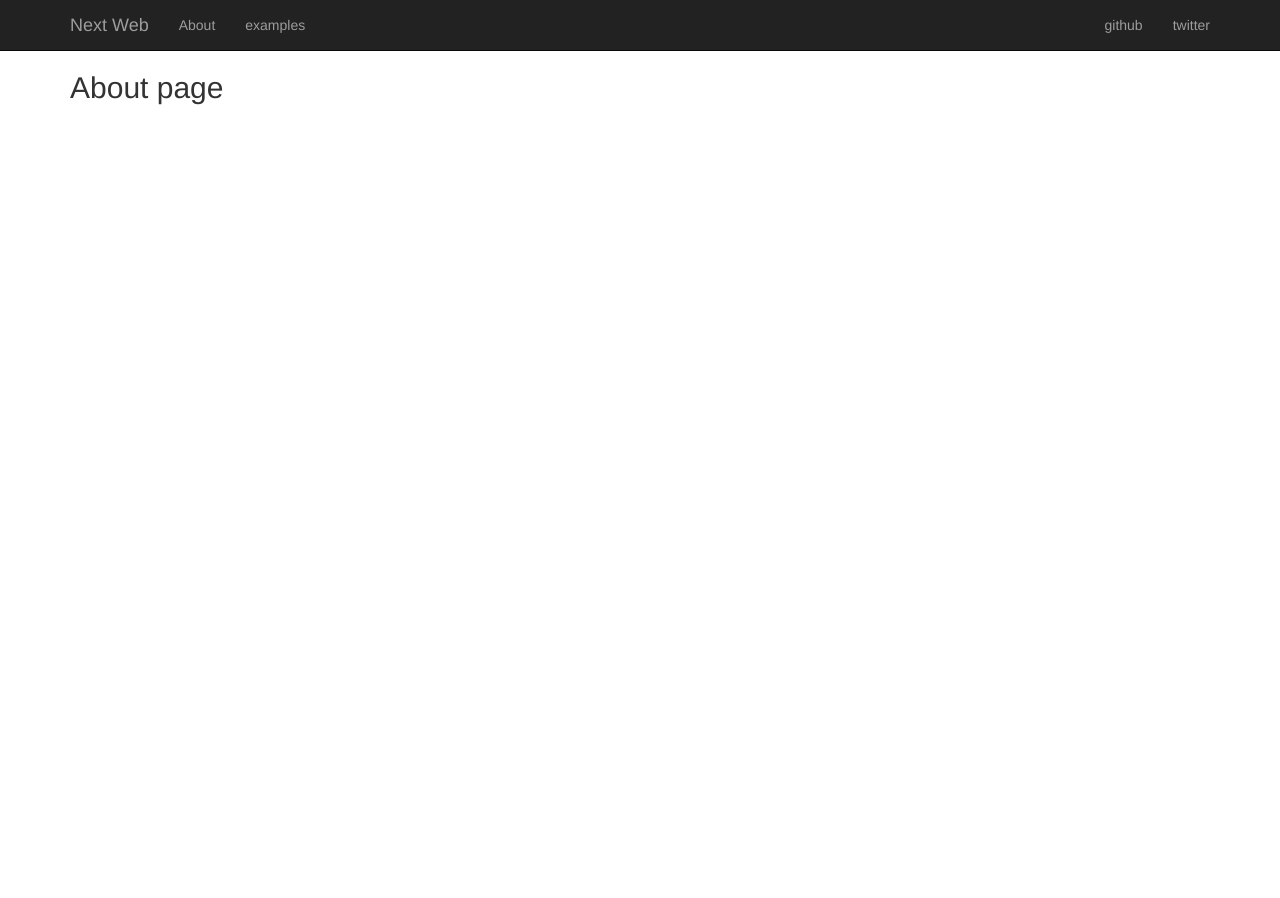
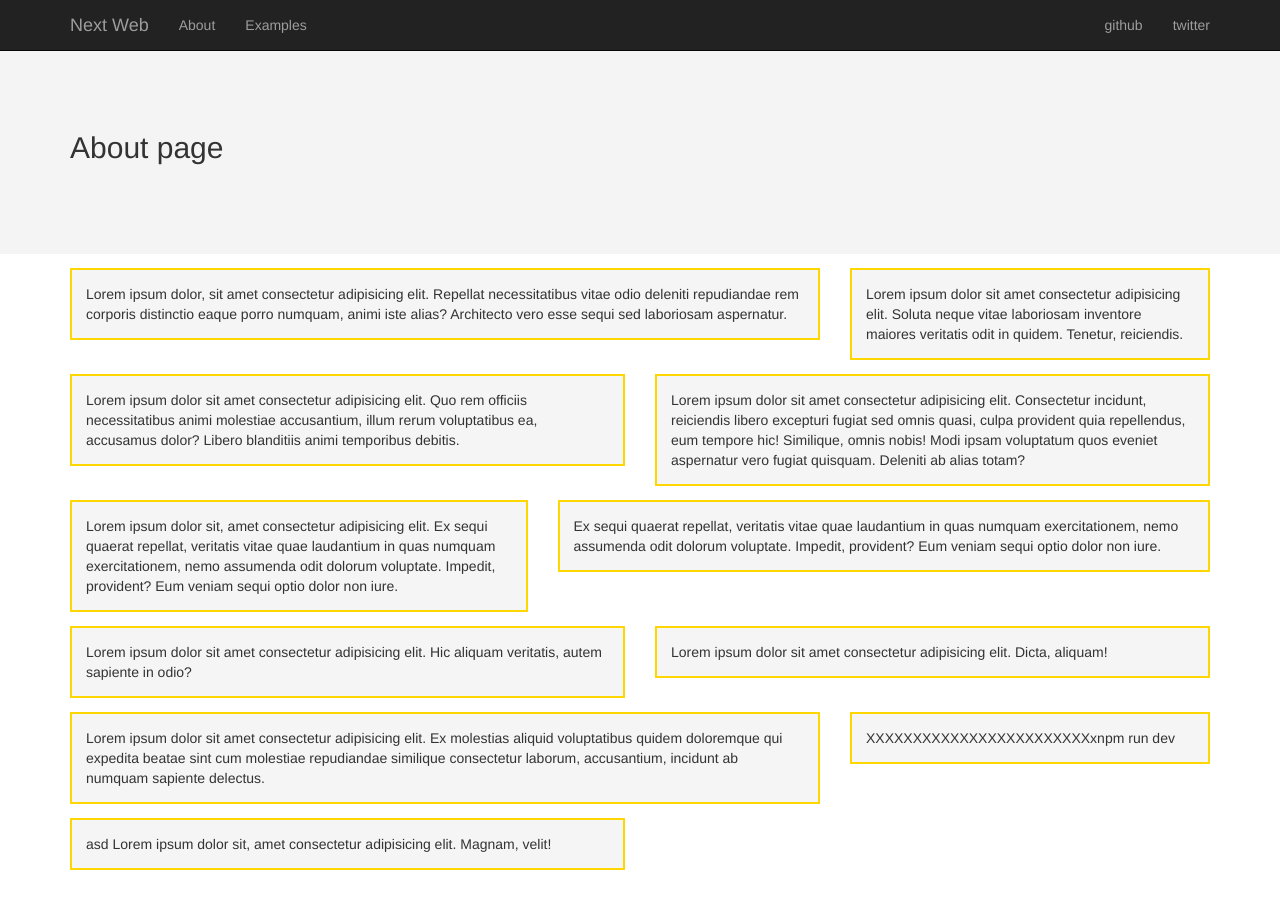
Before and after one commit to davidkvara/react-sandbox, a React (Create React App) app: page /about in a window 1280 px wide. Before the commit the page ends 800 px from the top, so only its background shows below. Built offline with nearby package versions, Linux system fonts and the light colour scheme.

Commit message:
add todo app, test new styles

```diff
--- a/src/bootstrap/app.css
+++ b/src/bootstrap/app.css
@@ -1,5 +1,26 @@
 .hero-container {
   padding: 60px 0 80px;
   background: #f4f4f4;
-  text-align: center;
 }
+
+.box {
+  background: whitesmoke;
+  border: 2px solid gold;
+  padding: 1em;
+  margin-top: 14px;
+  word-break: break-word;
+  overflow-wrap: break-word;
+}
+
+.about-app,
+.example-page {
+  padding-bottom: 2em;
+}
+
+.h-verdict {
+  margin-top: 22px;
+  font-size: 18px;
+}
+.h-verdict.good {
+  color: #4caf50;
+}
--- a/src/bootstrap/components/header.js
+++ b/src/bootstrap/components/header.js
@@ -38,7 +38,7 @@ const Header = () => {
               About
             </ListItem>
             <ListItem eventKey={2} to="/examples">
-              examples
+              Examples
             </ListItem>
           </Nav>
           <Nav pullRight>
--- a/src/bootstrap/pages/about.js
+++ b/src/bootstrap/pages/about.js
@@ -1,7 +1,109 @@
 import React from "react";
+import { Grid, Col, Row } from "react-bootstrap";
 
 export default () => (
-  <div className="container">
-    <h2>About page</h2>
+  <div className="about-app">
+    <div className="div hero-container">
+      <div className="container">
+        <h2>About page</h2>
+      </div>
+    </div>
+    <Grid>
+      <Row className="show-grid">
+        <Col sm={8}>
+          <div className="box">
+            Lorem ipsum dolor, sit amet consectetur adipisicing elit. Repellat
+            necessitatibus vitae odio deleniti repudiandae rem corporis
+            distinctio eaque porro numquam, animi iste alias? Architecto vero
+            esse sequi sed laboriosam aspernatur.
+          </div>
+        </Col>
+        <Col xs={6} sm={4}>
+          <div className="box">
+            Lorem ipsum dolor sit amet consectetur adipisicing elit. Soluta
+            neque vitae laboriosam inventore maiores veritatis odit in quidem.
+            Tenetur, reiciendis.
+          </div>
+        </Col>
+      </Row>
+
+      <Row className="show-grid">
+        <Col sm={6}>
+          <div className="box">
+            Lorem ipsum dolor sit amet consectetur adipisicing elit. Quo rem
+            officiis necessitatibus animi molestiae accusantium, illum rerum
+            voluptatibus ea, accusamus dolor? Libero blanditiis animi temporibus
+            debitis.
+          </div>
+        </Col>
+        <Col sm={6}>
+          <div className="box">
+            Lorem ipsum dolor sit amet consectetur adipisicing elit. Consectetur
+            incidunt, reiciendis libero excepturi fugiat sed omnis quasi, culpa
+            provident quia repellendus, eum tempore hic! Similique, omnis nobis!
+            Modi ipsam voluptatum quos eveniet aspernatur vero fugiat quisquam.
+            Deleniti ab alias totam?
+          </div>
+        </Col>
+      </Row>
+
+      <Row className="show-grid">
+        <Col sm={5}>
+          <div className="box">
+            Lorem ipsum dolor sit, amet consectetur adipisicing elit. Ex sequi
+            quaerat repellat, veritatis vitae quae laudantium in quas numquam
+            exercitationem, nemo assumenda odit dolorum voluptate. Impedit,
+            provident? Eum veniam sequi optio dolor non iure.
+          </div>
+        </Col>
+        <Col sm={7}>
+          <div className="box">
+            Ex sequi quaerat repellat, veritatis vitae quae laudantium in quas
+            numquam exercitationem, nemo assumenda odit dolorum voluptate.
+            Impedit, provident? Eum veniam sequi optio dolor non iure.
+          </div>
+        </Col>
+      </Row>
+
+      <Row className="show-grid">
+        <Col sm={6}>
+          <div className="box">
+            Lorem ipsum dolor sit amet consectetur adipisicing elit. Hic aliquam
+            veritatis, autem sapiente in odio?
+          </div>
+        </Col>
+        <Col sm={6}>
+          <div className="box">
+            Lorem ipsum dolor sit amet consectetur adipisicing elit. Dicta,
+            aliquam!
+          </div>
+        </Col>
+      </Row>
+
+      <div className="also_margin">
+        <Row className="show-grid">
+          <Col sm={8}>
+            <div className="box">
+              Lorem ipsum dolor sit amet consectetur adipisicing elit. Ex
+              molestias aliquid voluptatibus quidem doloremque qui expedita
+              beatae sint cum molestiae repudiandae similique consectetur
+              laborum, accusantium, incidunt ab numquam sapiente delectus.
+            </div>
+          </Col>
+          <Col sm={4}>
+            <div className="box">XXXXXXXXXXXXXXXXXXXXXXXXxnpm run dev</div>
+          </Col>
+        </Row>
+      </div>
+
+      <Row>
+        <Col sm={6}>
+          <div className="box">
+            asd Lorem ipsum dolor sit, amet consectetur adipisicing elit.
+            Magnam, velit!
+          </div>
+        </Col>
+      </Row>
+    </Grid>
   </div>
 );
--- a/src/bootstrap/pages/examples.js
+++ b/src/bootstrap/pages/examples.js
@@ -2,10 +2,12 @@ import React from "react";
 import { Link, Route } from "react-router-dom";
 import Game from "../../examples/TicTacToe";
 import Calculator from "../../examples/calculator";
+import Todo from "../../examples/todo";
 
 export default ({ match }) => (
+  <div className="example-page">
     <div className="container">
-    <h2>Choose Example</h2>
+      <h3>Choose Example</h3>
       <ul>
         <li>
           <Link to={`${match.url}/tic-tac-toe`}>Tic Tac Toe</Link>
@@ -13,11 +15,14 @@ export default ({ match }) => (
         <li>
           <Link to={`${match.url}/calculator`}>Calculator</Link>
         </li>
-      <li>Repellendus explicabo laboriosam recusandae!</li>
+        <li>
+          <Link to={`${match.url}/todo`}>Todo app</Link>
+        </li>
         <li>Distinctio obcaecati veniam iure!</li>
       </ul>
       <hr />
-    <Route path={`${match.url}/:topicId`} component={Topic} />
+      <Route exact path={`${match.url}/:topicId`} component={Topic} />
+    </div>
   </div>
 );
 
@@ -26,5 +31,7 @@ const Topic = ({ match }) => {
     return <Calculator />;
   } else if (match.params.topicId === "tic-tac-toe") {
     return <Game />;
+  } else if (match.params.topicId === "todo") {
+    return <Todo />;
   }
 };
--- a/src/bootstrap/pages/index.js
+++ b/src/bootstrap/pages/index.js
@@ -2,7 +2,7 @@ import React from "react";
 import { Button } from "react-bootstrap";
 
 export default () => (
-  <div className="hero-container">
+  <div className="hero-container text-center">
     <div className="container">
       <h2>Welcome to my react.js playground</h2>
       <p style={{ fontSize: "large" }}>
--- a/src/examples/calculator.js
+++ b/src/examples/calculator.js
@@ -1,25 +1,30 @@
 // Temperature converter. Lifting state up example. More at: https://reactjs.org/docs/lifting-state-up.html
 import React from "react";
-// import styled from "styled-components";
 import "./css/calculator.css";
+import classNames from "classnames";
+
+const Header = props => {
+  let goodClass = classNames({ "h-verdict": true, good: props.good });
+  return <h4 className={goodClass}>{props.children}</h4>;
+};
 
 function BoilingVerdict(props) {
   if (props.celsius >= 100) {
     return (
-      <p>
+      <Header good={true}>
         The water <b>would</b> boil
-      </p>
+      </Header>
     );
   }
   return (
-    <p>
+    <Header good={false}>
       The water <b>would not</b> boil
-    </p>
+    </Header>
   );
 }
 
 const scaleName = {
-  c: "Celius",
+  c: "Celsius",
   f: "Fahrenheit"
 };
 
@@ -45,7 +50,7 @@ class TemperatureInput extends React.Component {
     const { temperature, scale } = this.props;
     return (
       <fieldset>
-        <legend>Enter name in {scaleName[scale]}:</legend>
+        <legend>Enter temperature in {scaleName[scale]}:</legend>
         <input
           type="text"
           value={temperature}
--- a/src/examples/css/calculator.css
+++ b/src/examples/css/calculator.css
@@ -11,12 +11,22 @@
 fieldset {
   border: 1px solid lightgray;
   margin-bottom: 10px;
+  padding: 12px;
+  font-size: 16px;
+}
+
+legend {
+  border: 0;
+  font-size: 16px;
+  width: auto;
+  margin: 0;
 }
 
 .input {
   padding: 4px 6px;
   width: 154px;
   border: 1px solid #ddd;
+  line-height: initial;
 }
 
 .input:focus {
--- a/src/examples/css/todo.css
+++ b/src/examples/css/todo.css
@@ -1,12 +1,34 @@
-body {
+/* body {
   padding: 40px 0 0;
   background: #e6e6e6;
   color: #555;
+} */
+
+.todo-title {
+  margin-bottom: 30px;
+  font-weight: 400;
+  font-family: "Segoe UI", Tahoma, Geneva, Verdana, sans-serif;
 }
 
-form input,
-form button {
-  padding: 4px 6px;
+.inp {
+  border: 1px solid rgba(0, 0, 0, 0.15);
+  padding: 0.5rem 0.75rem;
+  border-radius: 0.25rem 0 0 0.25rem;
+}
+.sub {
+  background: #e9ecef;
+  border: 1px solid rgba(0, 0, 0, 0.15);
+  padding: 0.5rem 0.8rem 0.5rem 0.7rem;
+  user-select: none;
+  border-right: 0;
+  border-radius: 0 0.25rem 0.25rem 0;
+  color: rgb(108, 108, 109);
+}
+
+.inp:focus {
+  background-color: #fff;
+  border-color: #969696;
+  outline: 0;
 }
 
 .shoping-app {
@@ -21,12 +43,12 @@ form button {
   text-align: center;
 }
 
-.table {
+.tbl {
   width: 100%;
   margin: 20px 0;
 }
 
-.table,
+.tbl,
 th,
 tr,
 td {
@@ -37,16 +59,30 @@ td,
 th {
   width: 33.33%;
   padding: 0.8em 1em;
-  border-bottom: 1px solid #d8d5d5;
+  text-align: center;
+  border-bottom: 1px solid #ddd;
 }
 
-.table tr td:nth-child(2) {
+.tbl tr td:nth-child(2) {
   border-left: 1px solid #ddd;
   border-right: 1px solid #ddd;
 }
 
 .caption {
-  color: #c03d3d;
+  color: #323232;
   font-size: 17px;
+  text-align: center;
   font-weight: 500;
+  position: relative;
+  margin-bottom: 12px;
 }
+
+.tbl caption::before {
+  content: "";
+  position: absolute;
+  bottom: 0;
+  left: 50%;
+  transform: translateX(-50%);
+  width: 50%;
+  border-top: 1px solid #a4a4a4;
+}
--- a/src/examples/todo.js
+++ b/src/examples/todo.js
@@ -37,17 +37,28 @@ class Todo extends React.Component {
     const { things, item, message } = this.state;
     return (
       <div className="shoping-app">
-        <h2>Shoping List</h2>
+        <svg
+          xmlns="http://www.w3.org/2000/svg"
+          width="48"
+          height="48"
+          viewBox="0 0 48 48"
+        >
+          <path d="M0 0h48v48h-48z" fill="none" />
+          <path d="M38 6h-8.37c-.82-2.32-3.02-4-5.63-4s-4.81 1.68-5.63 4h-8.37c-2.21 0-4 1.79-4 4v28c0 2.21 1.79 4 4 4h28c2.21 0 4-1.79 4-4v-28c0-2.21-1.79-4-4-4zm-14 0c1.1 0 2 .89 2 2s-.9 2-2 2-2-.89-2-2 .9-2 2-2zm4 28h-14v-4h14v4zm6-8h-20v-4h20v4zm0-8h-20v-4h20v4z" fill="slategray" />
+        </svg>
+
+        <h2 className="todo-title">Shoping List</h2>
         <form onSubmit={this.handleSubmit}>
           <input
+          className="inp"
             type="text"
             value={item}
             placeholder="cheese"
             onChange={this.handleChange}
           />
-          <button>add</button>
+          <button className="sub">add</button>
         </form>
-        <table className="table">
+        <table className="tbl">
           <caption className="caption">
             <p>{message}</p>
             {things.length > 0 && <p>{things.length} items in the list</p>}
```
Lines whose indentation alone changed are shown as unchanged.
